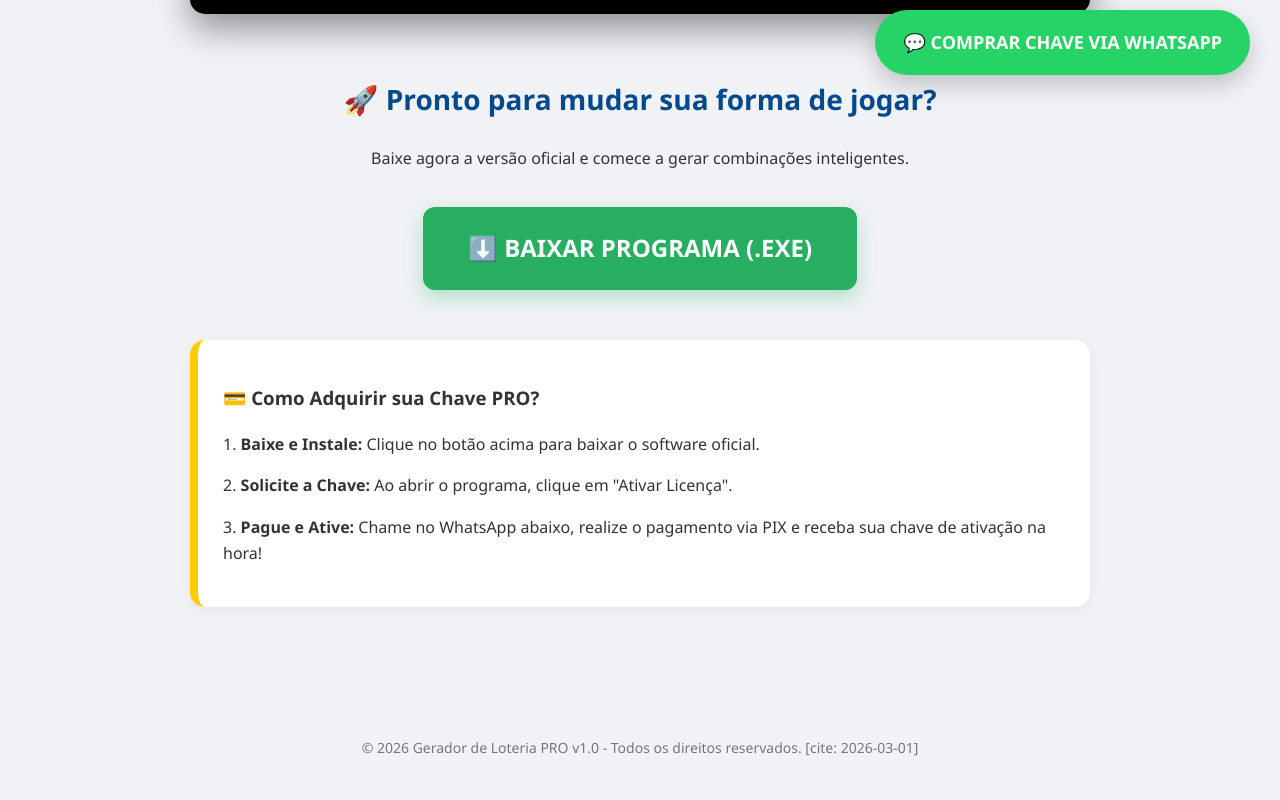
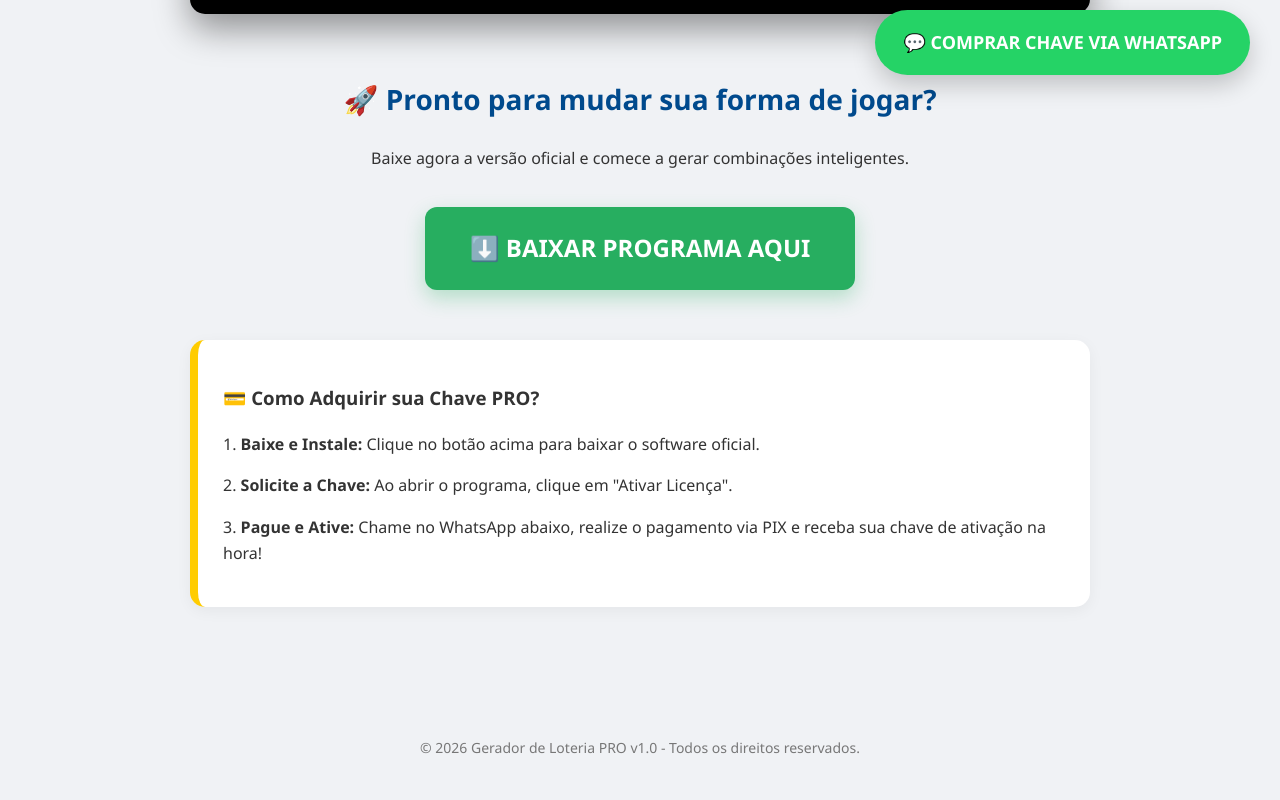
Before and after one commit to hitecguivenancio/gerador-loteria-pro, a plain HTML site: page index.html in a window 1280 px wide. Shown: the part 695-1495 px from the top of the page. Drawn offline with Linux system fonts and the light colour scheme.

Commit message:
Update index.html

```diff
--- a/index.html
+++ b/index.html
@@ -3,7 +3,7 @@
 <head>
     <meta charset="UTF-8">
     <meta name="viewport" content="width=device-width, initial-scale=1.0">
-    <title>Gerador de Loteria PRO v1.0 - Site Oficial</title>
+    <title>Gerador de Loteria PRO - Site Oficial</title>
     <style>
         /* Cores Estilo Lotérica */
         :root {
@@ -102,7 +102,7 @@
         <p>Baixe agora a versão oficial e comece a gerar combinações inteligentes.</p>
 
         <a href="https://github.com/hitecguivenancio/gerador-loteria-pro/releases/download/v1.0/Gerador.de.Numeros.de.Loteria.PRO.v1.0.exe" class="btn-download">
-            ⬇️ BAIXAR PROGRAMA (.EXE)
+            ⬇️ BAIXAR PROGRAMA AQUI
         </a>
 
         <div class="info-card">
@@ -119,7 +119,7 @@
 </a>
 
 <footer>
-    &copy; 2026 Gerador de Loteria PRO v1.0 - Todos os direitos reservados. [cite: 2026-03-01]
+    &copy; 2026 Gerador de Loteria PRO v1.0 - Todos os direitos reservados.
 </footer>
 
 </body>
```
